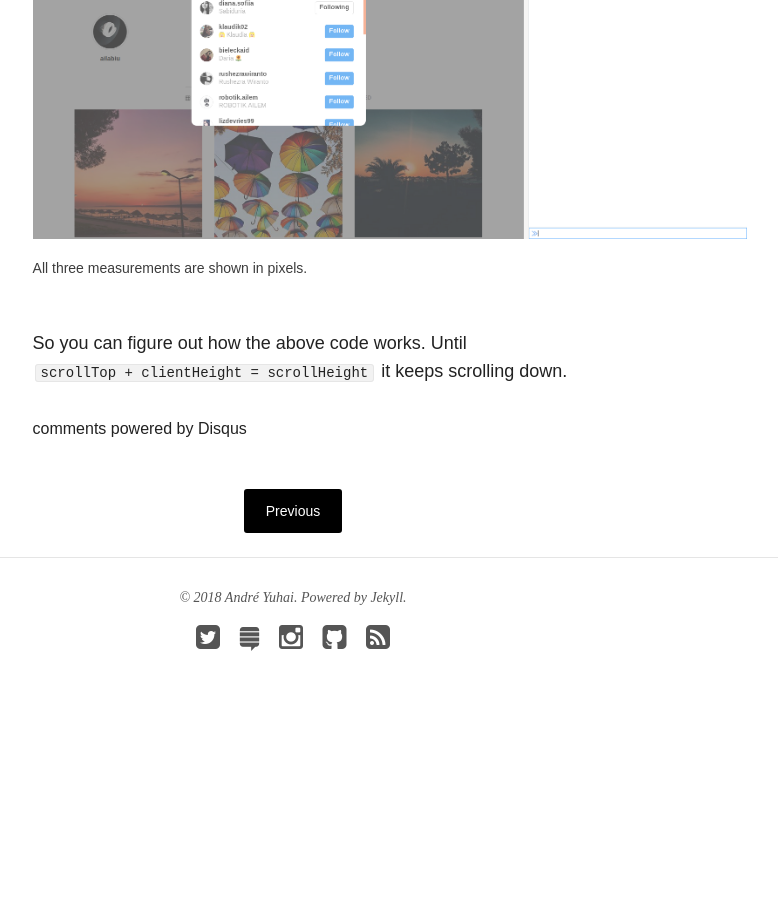
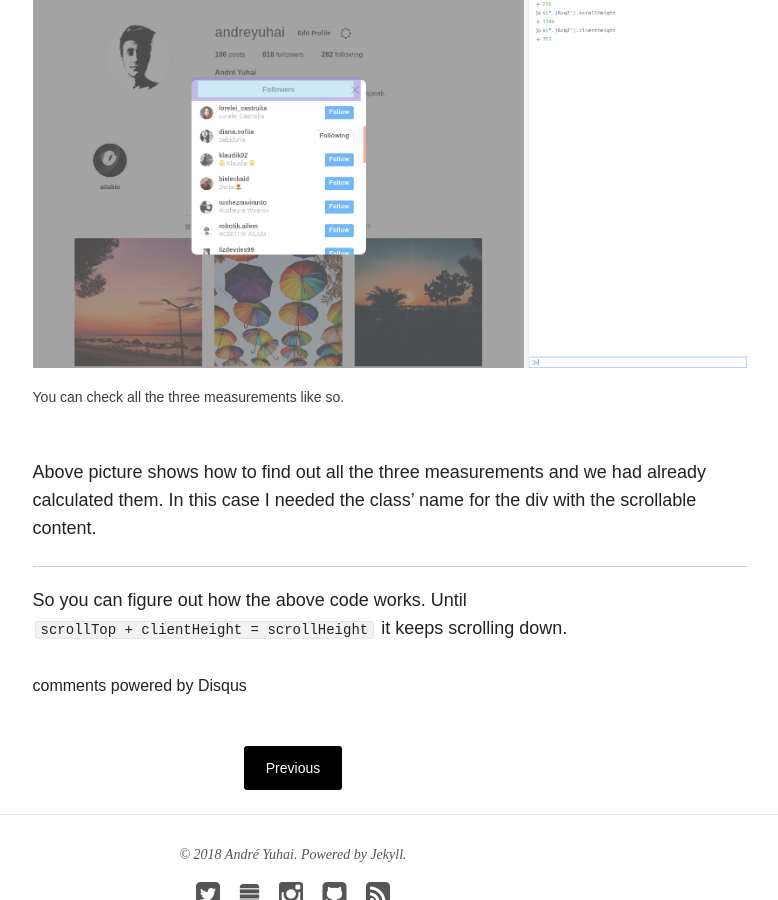
Before and after one commit to andreyuhai/andreyuhai.github.io.old, a Jekyll site: the page built from _posts/articles/2018-09-08-how-to-scroll-down-a-div-with-dynamic-content-in-ruby-using-watir.md, in a window 1280 px wide and 900 px high, scrolled down 5306 px. Shown: the whole window, without its empty margins (347-1125 px from the left). Built offline with Jekyll 4.4.1, drawn with Linux system fonts in a browser that asks for light colours; nearby versions of some CDN libraries; comment, search, counter and statistics services are not loaded; before the commit the page ends 6055 px from its top, so only the background shows below that; some of the changed text lies outside the part shown.

Commit message:
Fixed some markdown typos.

```diff
--- a/_posts/articles/2018-09-08-how-to-scroll-down-a-div-with-dynamic-content-in-ruby-using-watir.md
+++ b/_posts/articles/2018-09-08-how-to-scroll-down-a-div-with-dynamic-content-in-ruby-using-watir.md
@@ -1,8 +1,8 @@
 ---
 layout: post
-title: "How to scroll down a div with dynamic content in ruby using watir"
-excerpt: A brief explanation on how to scroll down a div with dynamic content as long as there is more content.
-modified:
+title: "How to scroll down a div with dynamic content in Ruby using Watir"
+excerpt: A brief explanation on how to scroll down a div with dynamic content as long as there is more content to show.
+modified: 2018-09-09 22:36:52 +0300
 categories: articles
 tags: [ruby, watir, dynamic content]
 image:
@@ -25,12 +25,10 @@
 
 One thing I wanted to figure out was how to unfollow non-followers. This feature is a little bit tedious, because, since I am not using any Instagram APIs, if I wanted to unfollow non-followers (I love to say this!) I would need to know the usernames of the people following me and the ones I am following. Then all I need to do is just compare the two arrays (the ones following me and the ones I am following) and extract the ones I am following and also who are not following me into another array (I know this got really confusing). Then just unfollow them, right?
 
-
 <figure>
 	<a href="{{ site.url}}/images/2018-09-08-how-to-scroll-down-a-div-with-dynamic-content-in-ruby-using-watir/followers_preview.gif" class="image-popup"><img src="{{ site.url}}/images/2018-09-08-how-to-scroll-down-a-div-with-dynamic-content-in-ruby-using-watir/followers_preview.gif" alt="Instagram followers dialog box"></a>
-	<figcaption>A preview of what I want to do.</figcaption>
+	<figcaption>A preview of "div with dynamic content".</figcaption>
 </figure>
-
 
 To do the above method using Watir gem in Ruby, I just first navigate to user's Instagram profile, then click on followers. But Instagram doesn't load all of your followers at once. You need to keep scrolling down as long as there are more followers to show as in the gif above. So you can do the math of the waiting time if you had around even 1k followers which is exactly why I said "tedious".
 
@@ -76,7 +74,7 @@
 
 <figure>
 	<a href="{{ site.url}}/images/2018-09-08-how-to-scroll-down-a-div-with-dynamic-content-in-ruby-using-watir/follower_count.gif" class="image-popup"><img src="{{ site.url}}/images/2018-09-08-how-to-scroll-down-a-div-with-dynamic-content-in-ruby-using-watir/follower_count.gif" alt="instagram follower count watir ruby"></a>
-	<figcaption>A preview of the above code.</figcaption>
+	<figcaption>A preview of the above code. It takes too much time to get all the followers into an array.</figcaption>
 </figure>
 
 ---
@@ -99,8 +97,8 @@
 
 
 <figure>
-	<a href="{{ site.url}}/images/2018-09-08-how-to-scroll-down-a-div-with-dynamic-content-in-ruby-using-watir/client_height.png" class="image-popup"><img src="{{ site.url}}/images/2018-09-08-how-to-scroll-down-a-div-with-dynamic-content-in-ruby-using-watir/client_height" alt="Client height"></a>
-	<figcaption>Client height is the blue highlighted area.</figcaption>
+	<a href="{{ site.url}}/images/2018-09-08-how-to-scroll-down-a-div-with-dynamic-content-in-ruby-using-watir/client_height.png" class="image-popup"><img src="{{ site.url}}/images/2018-09-08-how-to-scroll-down-a-div-with-dynamic-content-in-ruby-using-watir/client_height.png" alt="Client height"></a>
+	<figcaption>Client height is the blue highlighted area which is 351 px.</figcaption>
 </figure>
 
 ---
@@ -121,13 +119,14 @@
 
 `scrollHeight` is the total content height of the scrollable div.
 
----
-
-
 <figure>
 	<a href="{{ site.url}}/images/2018-09-08-how-to-scroll-down-a-div-with-dynamic-content-in-ruby-using-watir/scrollTop_clientHeight_scrollHeight.png" class="image-popup"><img src="{{ site.url}}/images/2018-09-08-how-to-scroll-down-a-div-with-dynamic-content-in-ruby-using-watir/scrollTop_clientHeight_scrollHeight.png" alt="scrollTop clientHeight scrollHeight"></a>
-	<figcaption>All three measurements are shown in pixels.</figcaption>
+	<figcaption>You can check all the three measurements like so.</figcaption>
 </figure>
+
+Above picture shows how to find out all the three measurements and we had already calculated them. In this case I needed the class' name for the div with the scrollable content.
+
+---
 
 So you can figure out how the above code works. Until `scrollTop + clientHeight = scrollHeight` it keeps scrolling down.
 
```
